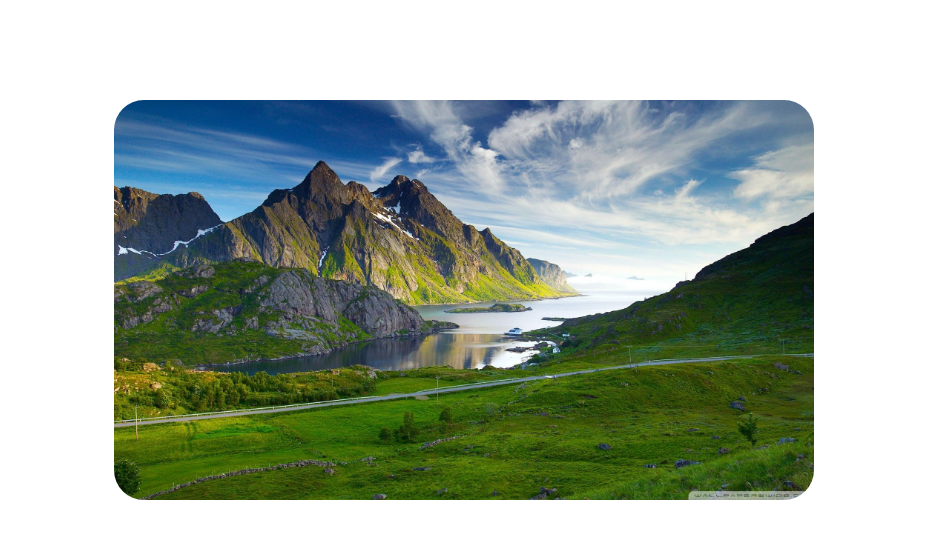
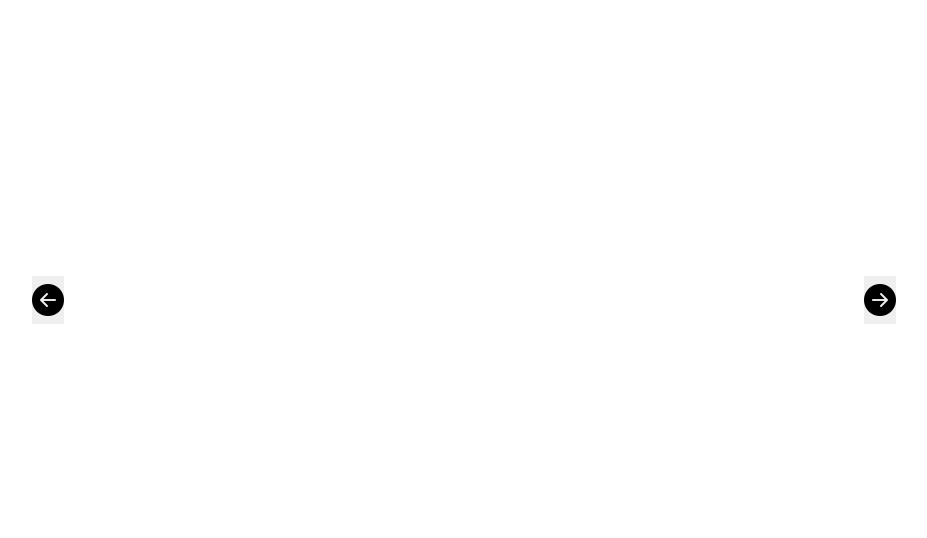
Before and after one commit to francescorossi1/js-array-carousel, a plain HTML site: page index.html in a window 1280 px wide. Shown: the whole page, without its empty margins (176-1103 px from the left). Drawn offline with nearby package versions, Linux system fonts and the light colour scheme.

Commit message:
milestone 2 completed

```diff
--- a/css/style.css
+++ b/css/style.css
@@ -6,6 +6,7 @@
 
 .slide {
     height: 100%;
+    position: relative;
 }
 
 #carousel img {
@@ -14,3 +15,24 @@
     object-fit: cover;
     border-radius: 30px;
 }
+
+#carousel img:active {
+    display: block;
+}
+
+#carousel button {
+    position: absolute;
+    top: 50%;
+    transform: translateY(-50%);
+    border: 0;
+    padding: 0;
+    font-size: 32px;
+}
+
+#prev {
+    right: calc(100% + 50px);
+}
+
+#next {
+    left: calc(100% + 50px);
+}
--- a/index.html
+++ b/index.html
@@ -5,16 +5,13 @@
     <meta http-equiv="X-UA-Compatible" content="IE=edge">
     <meta name="viewport" content="width=device-width, initial-scale=1.0">
     <link href="https://cdn.jsdelivr.net/npm/bootstrap@5.2.0-beta1/dist/css/bootstrap.min.css" rel="stylesheet" integrity="sha384-0evHe/X+R7YkIZDRvuzKMRqM+OrBnVFBL6DOitfPri4tjfHxaWutUpFmBp4vmVor" crossorigin="anonymous">
+    <link rel="stylesheet" href="https://cdn.jsdelivr.net/npm/bootstrap-icons@1.8.3/font/bootstrap-icons.css">
     <link rel="stylesheet" href="css/style.css">
     <title>Carousel</title>
 </head>
 <body>
     <div class="container">
-        <div id="carousel">
-            <div class="slide">
-                <img src="img/1.jpg" alt="image1">
-            </div>
-        </div>
+
     </div>
     <script src="js/script.js"></script>
 </body>
--- a/js/script.js
+++ b/js/script.js
@@ -1,6 +1,4 @@
 /*
-MILESTONE 1
-Per prima cosa, creiamo il markup statico: costruiamo il container e inseriamo l'immagine grande in modo da poter stilare lo slider; avremo così la struttura base e gli stili pronti per poterci poi concentrare solamente sull'aspetto logico.
 MILESTONE 2
 Adesso rimuoviamo tutto il markup statico e inseriamo le immagini dinamicamente servendoci dell'array fornito e un semplice ciclo for. Possiamo concatenare una stringa con un template literal oppure utilizzare gli altri metodi di manipolazione del DOM che abbiamo visto insieme. Al termine di questa fase ci ritroveremo con lo stesso slider, ma costruito dinamicamente attraverso JavaScript.
 MILESTONE 3
@@ -16,3 +14,32 @@ Consigli del giorno:
 2. Scriviamo sempre prima per punti il nostro algoritmo in italiano per capire cosa vogliamo fare
 3. Al momento giusto (starà a voi capire quale) rispondete a questa domanda: "Quanti cicli servono?"
 */
+
+// Steps
+
+// Creo un array con il percorso relativo delle immagini
+
+const arrayIndex = ['img/1.jpg','img/2.jpg','img/3.jpg','img/4.jpg','img/5.jpg'];
+
+// Creo le frecce per gestire le slide
+
+const nextButton = `<button id="next"><i class="bi bi-arrow-right-circle-fill"></i></button>`
+const prevButton = `<button id="prev"><i class="bi bi-arrow-left-circle-fill"></i></i></button>`
+
+// Creo il display per il mio html
+
+const display = document.querySelector('.container');
+
+// Riempio il div coi contenuti
+
+let content = `<div id="carousel"><div class="slide">`
+
+for(let i = 0; i < arrayIndex.length; i++){
+    content += `<img src="${arrayIndex[i]}" alt="image${[i+1]}" class="d-none"></img>`
+}
+
+content += `${nextButton}${prevButton}</div></div>`
+
+// Finalizzo il display
+
+display.innerHTML = content
```
